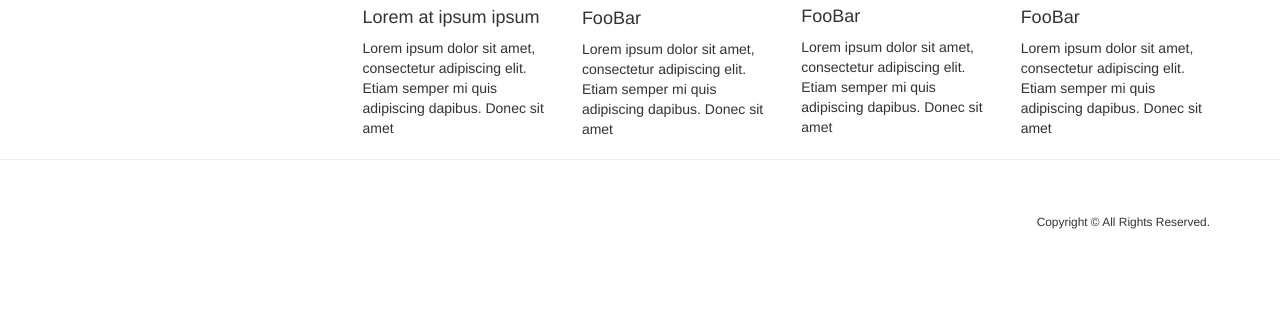
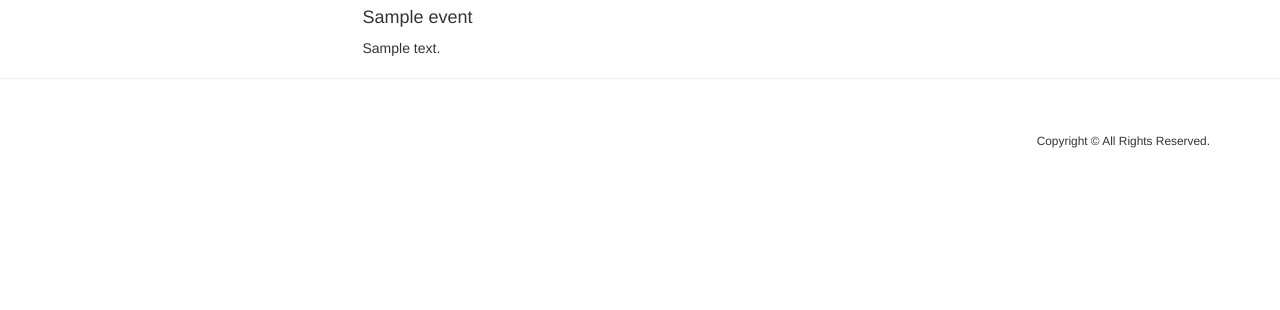
Before and after one commit to kparaju/MyWolfPackGuide, a Django app: template MWG_Site/templates/events/browse.html in a window 1280 px wide. Shown: the part 492-802 px from the top of the page. After the commit the page ends 640 px from the top, so only its background shows below. Run offline with Django 3.2, Linux system fonts and the light colour scheme; the template is opened without the code that fills it: most values are stand-ins (such as "Sample title", 1, 10 or a date in 2020); grey boxes marked "Sample" are stand-in pictures; some libraries are stand-ins or nearby versions.

Commit message:
Browse events now shows upcoming events

```diff
--- a/MWG_Site/templates/events/browse.html
+++ b/MWG_Site/templates/events/browse.html
@@ -12,50 +12,22 @@
 
 		<br />
 		<br />
-
 		<div class="row">
+            {% for event in events%}
                 <div class="col-md-3">
                     <div class="event-list-item">
                         <div class="center">
-                        <img src="http://placekitten.com/190/100" />
+                            <div style="width:190px; height:100px; background-color: #cc0000; background-size: cover; background-image: url({{ event.picture.url }})">
+
                             </div>
-    				<h4>Lorem at ipsum ipsum</h4>
-    				<span>Lorem ipsum dolor sit amet, consectetur adipiscing elit. Etiam semper mi quis adipiscing dapibus. Donec sit amet</span>
+                        </div>
+                        <h4>{{event.name}}</h4>
+                        <span>{{event.description | truncatechars:120}}</span>
                     </div><!-- End Listing-->
                 </div>
-
-            <div class="col-md-3">
-                <div class="event-list-item">
-                    <div class="center">
-                        <img src="http://placekitten.com/190/101" />
-                    </div>
-                    <h4>FooBar</h4>
-                    <span>Lorem ipsum dolor sit amet, consectetur adipiscing elit. Etiam semper mi quis adipiscing dapibus. Donec sit amet</span>
-                </div><!-- End Listing-->
-            </div>
-
-            <div class="col-md-3">
-                <div class="event-list-item">
-                    <div class="center">
-                        <img src="http://placekitten.com/190/99" />
-                    </div>
-                    <h4>FooBar</h4>
-                    <span>Lorem ipsum dolor sit amet, consectetur adipiscing elit. Etiam semper mi quis adipiscing dapibus. Donec sit amet</span>
-                </div><!-- End Listing-->
-            </div>
-
-            <div class="col-md-3">
-                <div class="event-list-item">
-                    <div class="center">
-                        <img src="http://placekitten.com/190/100" />
-                    </div>
-                    <h4>FooBar</h4>
-                    <span>Lorem ipsum dolor sit amet, consectetur adipiscing elit. Etiam semper mi quis adipiscing dapibus. Donec sit amet</span>
-                </div><!-- End Listing-->
+            {% endfor %}
         </div>
 
 
 
-
-    	</div>
 {% endblock %}
```
Lines whose indentation alone changed are shown as unchanged.
